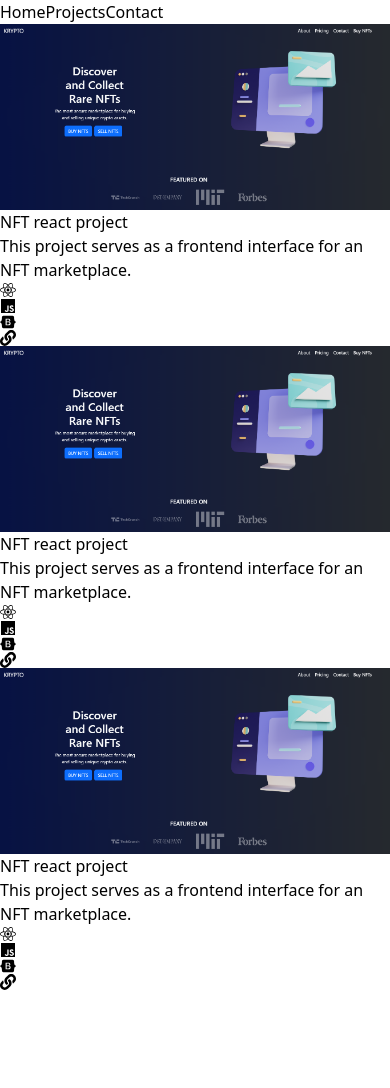
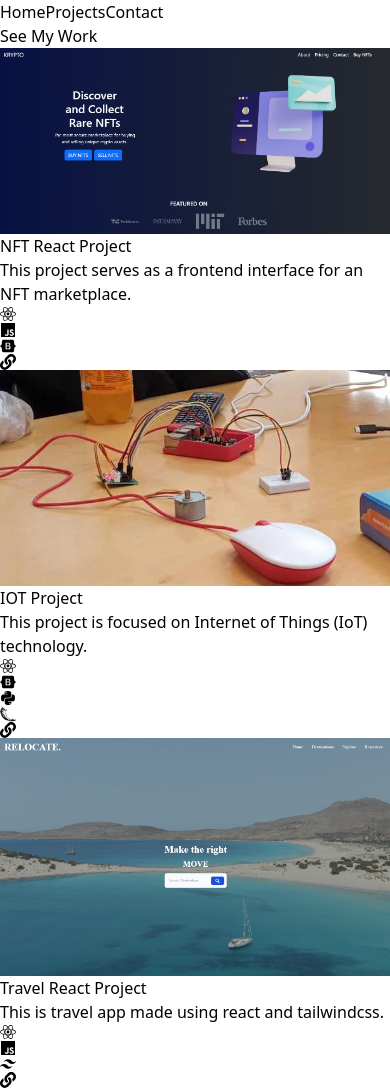
Before and after one commit to YusufIA99/React_tailwind_portfolio, a React (Vite) app: page /projects in a window 390 px wide. Before the commit the page ends 990 px from the top, so only its background shows below. Built offline with nearby package versions, Linux system fonts and the light colour scheme.

Commit message:
Firestore setup

```diff
--- /dev/null
+++ b/src/firebase.jsx
@@ -0,0 +1,20 @@
+
+import { initializeApp } from 'firebase/app';
+import { getFirestore } from 'firebase/firestore';
+
+
+const firebaseConfig = {
+  apiKey: "AIzaSyBnufmudN8IovQTaJcD5p-spIokyP5ERy0",
+  authDomain: "react-contact-form-8b9aa.firebaseapp.com",
+  projectId: "react-contact-form-8b9aa",
+  storageBucket: "react-contact-form-8b9aa.appspot.com",
+  messagingSenderId: "606648635836",
+  appId: "1:606648635836:web:97ae3b9274079204555bb9",
+  measurementId: "G-NM4M1VCQJT"
+};
+
+const firebaseApp = initializeApp(firebaseConfig);
+
+const db = getFirestore(firebaseApp);
+
+export { db };
--- a/src/pages/contact.jsx
+++ b/src/pages/contact.jsx
@@ -1,9 +1,97 @@
-import React from 'react'
+import React, { useState } from 'react';
+import { motion } from 'framer-motion';
+import { db } from '../firebase';
+import { collection, addDoc } from 'firebase/firestore';
 
 function Contact() {
+  const [name, setName] = useState('');
+  const [email, setEmail] = useState('');
+  const [message, setMessage] = useState('');
+  const [loader, setLoader] = useState(false);
+
+  const handleSubmit = async (e) => {
+    e.preventDefault();
+    setLoader(true);
+
+    try {
+      await addDoc(collection(db, 'contacts'), {
+        name: name,
+        email: email,
+        message: message,
+      });
+      setLoader(false);
+      alert("Your message has been submitted👍");
+    } catch (error) {
+      setLoader(false);
+      alert(error.message);
+    }
+
+    setName("");
+    setEmail("");
+    setMessage("");
+  };
+
   return (
-    <div className='text-white'>contact</div>
-  )
+    <motion.div
+      initial={{ opacity: 0, y: 20 }}
+      animate={{ opacity: 1, y: 0 }}
+      transition={{ duration: 0.5, delay: 0.2 }}
+      className="w-full min-h-screen flex flex-col items-center"
+    >
+      <header className="text-white text-4xl font-bold my-8">
+        Contact Me
+      </header>
+      <div className="w-full max-w-screen-md p-8 bg-neutral-800 rounded-lg shadow-lg">
+        <form className="flex flex-col space-y-4" onSubmit={handleSubmit}>
+          <div>
+            <label htmlFor="name" className="block text-white text-lg font-medium">
+              Name
+            </label>
+            <input
+              type="text"
+              id="name"
+              className="mt-1 p-2 w-full rounded-md bg-neutral-700 text-white border border-neutral-600 focus:outline-none focus:ring-2 focus:ring-blue-500"
+              placeholder="Name"
+              value={name}
+              onChange={(e) => setName(e.target.value)}
+            />
+          </div>
+          <div>
+            <label htmlFor="email" className="block text-white text-lg font-medium">
+              Email
+            </label>
+            <input
+              type="email"
+              id="email"
+              className="mt-1 p-2 w-full rounded-md bg-neutral-700 text-white border border-neutral-600 focus:outline-none focus:ring-2 focus:ring-blue-500"
+              placeholder="Email"
+              value={email}
+              onChange={(e) => setEmail(e.target.value)}
+            />
+          </div>
+          <div>
+            <label htmlFor="message" className="block text-white text-lg font-medium">
+              Message
+            </label>
+            <textarea
+              id="message"
+              className="mt-1 p-2 w-full h-32 rounded-md bg-neutral-700 text-white border border-neutral-600 focus:outline-none focus:ring-2 focus:ring-blue-500"
+              placeholder="Message"
+              value={message}
+              onChange={(e) => setMessage(e.target.value)}
+            ></textarea>
+          </div>
+          <button
+            type="submit"
+            className="py-2 px-4 bg-gradient-to-r from-blue-500 to-purple-500 text-white rounded-md shadow-md hover:shadow-lg transition-transform transform hover:scale-105 focus:outline-none focus:ring-2 focus:ring-blue-500"
+            disabled={loader}
+          >
+            {loader ? "Sending..." : "Send"}
+          </button>
+        </form>
+      </div>
+    </motion.div>
+  );
 }
 
-export default Contact
+export default Contact;
--- a/src/pages/home.jsx
+++ b/src/pages/home.jsx
@@ -38,6 +38,7 @@ function Home() {
           <a href="https://github.com/YusufIA99" target="_blank" rel="noopener noreferrer">
             <img src={github} alt="GitHub" className="max-w-xs max-h-16 object-contain rounded-lg mb-4" />
           </a>
+
           <h1 className='text-white text-3xl font-bold leading-none'>Yusuf Issa</h1>
         </div>
         <animated.div style={rightAnimationProps} className="hidden md:block row-span-1 col-span-1 md:col-start-3 md:row-start-4 bg-cyan-900 p-4 items-center justify-center rounded-lg w-full">
--- a/src/pages/projects.jsx
+++ b/src/pages/projects.jsx
@@ -1,73 +1,84 @@
 import React from 'react';
 import NFT from '../assets/NFT.png';
-import { FaReact, FaJs, FaGit, FaGithub, FaPython, FaHtml5, FaCss3Alt, FaBootstrap, FaFigma, FaLink } from 'react-icons/fa';
+import IOT from '../assets/IOT.png';
+import Travel from '../assets/travel.png';
+import { FaReact, FaJs, FaBootstrap, FaLink, FaPython } from 'react-icons/fa';
+import { SiFlask, SiTailwindcss } from 'react-icons/si';
+import { useSpring, animated } from '@react-spring/web';
 
 function Projects() {
+  const fadeInProps = useSpring({
+    from: { opacity: 0, transform: 'translateY(20px)' },
+    to: { opacity: 1, transform: 'translateY(0)' },
+    config: { tension: 170, friction: 40 },
+    delay: 200,
+  });
+
+  const projects = [
+    {
+      id: 1,
+      image: NFT,
+      title: "NFT React Project",
+      description: "This project serves as a frontend interface for an NFT marketplace.",
+      link: "https://yusufia99.github.io/NFT/",
+      icons: [
+        <FaReact key="react" className="text-blue-500 text-2xl" />,
+        <FaJs key="js" className="text-yellow-500 text-2xl" />,
+        <FaBootstrap key="bootstrap" className="text-purple-500 text-2xl" />
+      ],
+    },
+    {
+      id: 2,
+      image: IOT,
+      title: "IOT Project",
+      description: "This project is focused on Internet of Things (IoT) technology.",
+      link: "https://github.com/YusufIA99/Smart-Curtain-IoT",
+      icons: [
+        <FaReact key="react" className="text-blue-500 text-2xl" />,
+        <FaBootstrap key="bootstrap" className="text-purple-500 text-2xl" />,
+        <FaPython key="python" className="text-green-500 text-2xl" />,
+        <SiFlask key="flask" className="text-white text-2xl" />
+      ],
+    },
+    {
+      id: 3,
+      image: Travel,
+      title: "Travel React Project",
+      description: "This is travel app made using react and tailwindcss.",
+      link: "https://github.com/YusufIA99/travel-tailwind-vite",
+      icons: [
+        <FaReact key="react" className="text-blue-500 text-2xl" />,
+        <FaJs key="js" className="text-yellow-500 text-2xl" />,
+        <SiTailwindcss key="tailwind" className="text-teal-500 text-2xl" />
+      ],
+    },
+  ];
+
   return (
-    <div className="w-full h-screen flex justify-center">
-      <div className="grid grid-cols-1 md:grid-cols-4 grid-rows-8 gap-4 w-full max-w-screen-lg h-5/6 p-4 rounded-lg">
- <div className="col-span-2 row-span-3 bg-neutral-800 flex flex-col justify-start items-start rounded-lg w-full relative">
-  <img src={NFT} alt="NFT" className="absolute top-0 left-0 w-full h-full object-cover rounded-lg" />
-</div>
-    <div className="col-span-2 row-span-2 bg-neutral-800 p-4 flex flex-col justify-start items-start rounded-lg w-full">
-          <h1 className="text-white text-3xl font-bold leading-none">NFT react project</h1>
-          <p className="text-gray-400 text-lg mt-2">
-           This project serves as a frontend interface for an NFT marketplace.
-          </p>
-            <div className="mt-4 flex space-x-4">
-        <FaReact className="text-blue-500 text-2xl" />
-        <FaJs className="text-yellow-500 text-2xl" />
-        <FaBootstrap className="text-purple-500 text-2xl" />
-      </div>
-        </div>
-         <div className="col-span-2 row-span-1 bg-neutral-800 p-4 flex justify-center items-center rounded-lg w-full">
-      <a href="https://yusufia99.github.io/NFT/" target="_blank" rel="noopener noreferrer" className="text-white text-2xl">
-        <FaLink />
-      </a>
-    </div>
-<div className="col-span-2 row-span-3 bg-neutral-800 flex flex-col justify-start items-start rounded-lg w-full relative">
-  <img src={NFT} alt="NFT" className="absolute top-0 left-0 w-full h-full object-cover rounded-lg" />
-</div>
-    <div className="col-span-2 row-span-2 bg-neutral-800 p-4 flex flex-col justify-start items-start rounded-lg w-full">
-          <h1 className="text-white text-3xl font-bold leading-none">NFT react project</h1>
-          <p className="text-gray-400 text-lg mt-2">
-           This project serves as a frontend interface for an NFT marketplace.
-          </p>
-            <div className="mt-4 flex space-x-4">
-        <FaReact className="text-blue-500 text-2xl" />
-        <FaJs className="text-yellow-500 text-2xl" />
-        <FaBootstrap className="text-purple-500 text-2xl" />
-      </div>
-        </div>
-         <div className="col-span-2 row-span-1 bg-neutral-800 p-4 flex justify-center items-center rounded-lg w-full">
-      <a href="https://yusufia99.github.io/NFT/" target="_blank" rel="noopener noreferrer" className="text-white text-2xl">
-        <FaLink />
-      </a>
-    </div>
-    <div className="col-span-2 row-span-3 bg-neutral-800 flex flex-col justify-start items-start rounded-lg w-full relative">
-  <img src={NFT} alt="NFT" className="absolute top-0 left-0 w-full h-full object-cover rounded-lg" />
-</div>
-    <div className="col-span-2 row-span-2 bg-neutral-800 p-4 flex flex-col justify-start items-start rounded-lg w-full">
-          <h1 className="text-white text-3xl font-bold leading-none">NFT react project</h1>
-          <p className="text-gray-400 text-lg mt-2">
-           This project serves as a frontend interface for an NFT marketplace.
-          </p>
-            <div className="mt-4 flex space-x-4">
-        <FaReact className="text-blue-500 text-2xl" />
-        <FaJs className="text-yellow-500 text-2xl" />
-        <FaBootstrap className="text-purple-500 text-2xl" />
-      </div>
-        </div>
-         <div className="col-span-2 row-span-1 bg-neutral-800 p-4 flex justify-center items-center rounded-lg w-full">
-      <a href="https://yusufia99.github.io/NFT/" target="_blank" rel="noopener noreferrer" className="text-white text-2xl">
-        <FaLink />
-      </a>
-    </div>
-
-
-
-
-
+    <div className="w-full min-h-screen flex flex-col items-center">
+      <header className="text-white text-4xl font-bold my-8">
+        See My Work
+      </header>
+      <div className="grid grid-cols-1 md:grid-cols-2 gap-8 w-full max-w-screen-lg p-8">
+        {projects.map((project) => (
+          <animated.div key={project.id} style={fadeInProps} className="relative group bg-neutral-800 rounded-lg overflow-hidden">
+            <img src={project.image} alt={project.title} className="w-full h-80 object-cover transition-transform duration-300 transform group-hover:scale-110" />
+            <div className="absolute inset-0 bg-black bg-opacity-70 opacity-0 group-hover:opacity-100 transition-opacity duration-300 flex flex-col justify-center items-center p-4">
+              <h1 className="text-white text-3xl font-bold leading-none">{project.title}</h1>
+              <p className="text-gray-300 text-lg mt-2 text-center">
+                {project.description}
+              </p>
+              <div className="mt-4 flex space-x-4 justify-center">
+                {project.icons.map((icon, index) => (
+                  <span key={index}>{icon}</span>
+                ))}
+              </div>
+              <a href={project.link} target="_blank" rel="noopener noreferrer" className="mt-4 text-white text-2xl">
+                <FaLink />
+              </a>
+            </div>
+          </animated.div>
+        ))}
       </div>
     </div>
   );
```
Also changed, not shown: src/assets/IOT.png (added), src/assets/travel.png (added).
